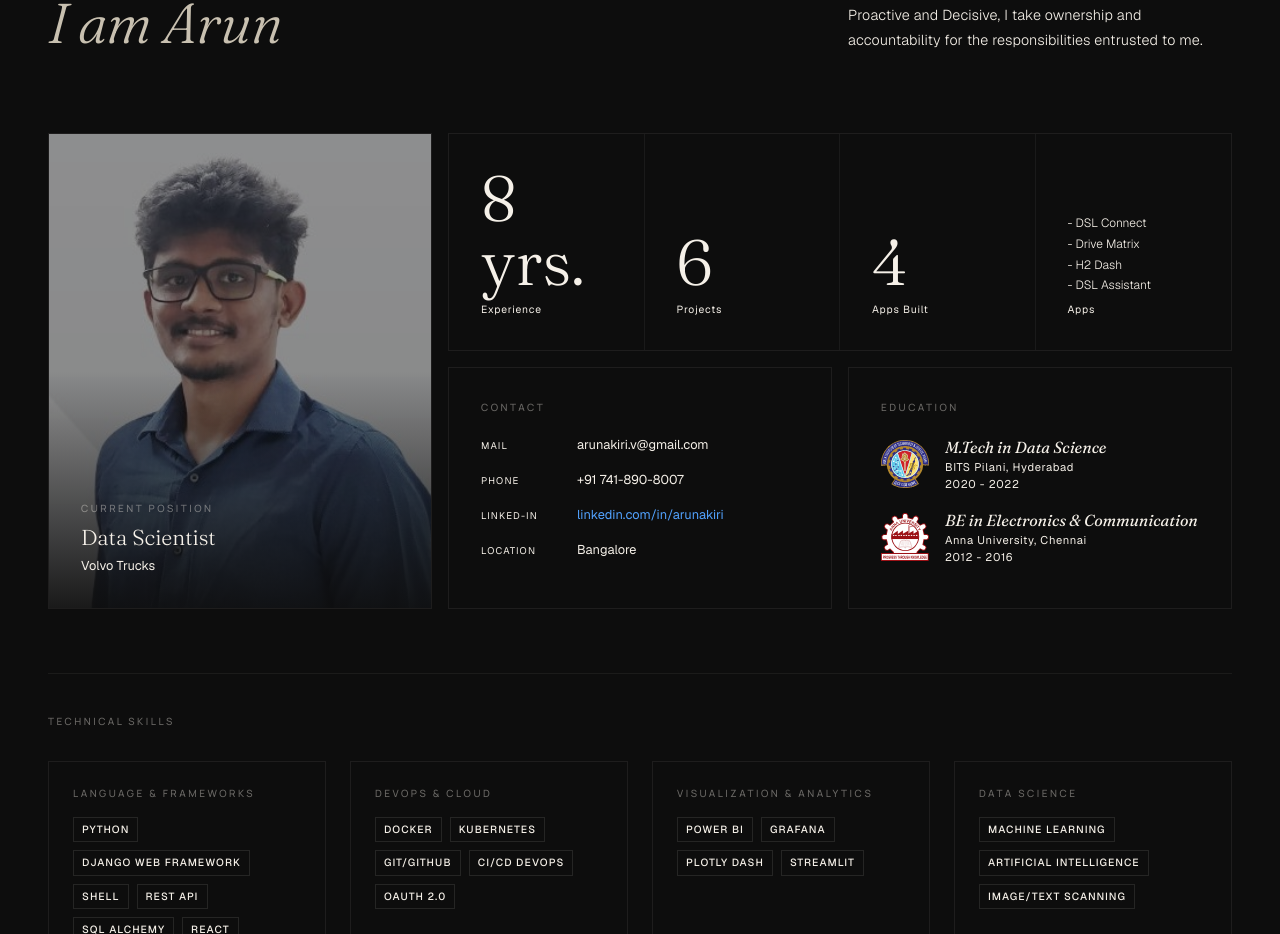
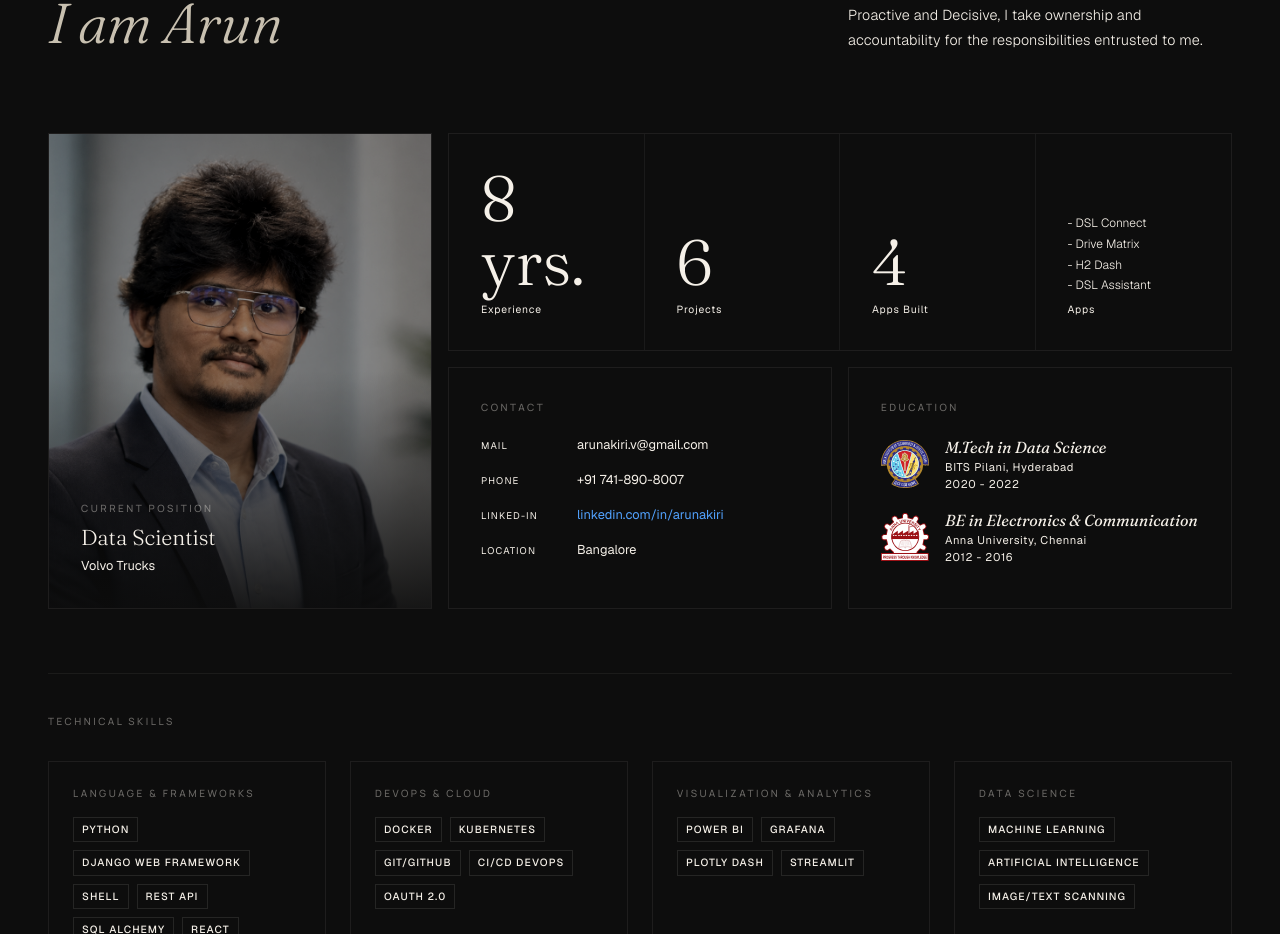
Before and after one commit to Arunakiri/ark-react, a Next.js app: page /ark-react/ in a window 1280 px wide. Shown: the part 1060-1994 px from the top of the page. Built offline with nearby package versions, Linux system fonts and the light colour scheme.

Commit message:
chore(about-section): update image card

```diff
--- a/app/components/AboutMeSection.tsx
+++ b/app/components/AboutMeSection.tsx
@@ -71,7 +71,7 @@
                         }}>
 
                         <AppImage
-                            src="/assets/images/My_Photo.jpg"
+                            src="/assets/images/my-headshot-2.png"
                             alt="Alexander Merritt in a boardroom, formal dark suit, confident posture"
                             className="absolute inset-0 w-full h-full object-cover"
                             style={{ filter: 'grayscale(30%) brightness(0.6) contrast(1.05)' }} />
```
Also changed, not shown: public/assets/images/my-headshot-2.png (added).
